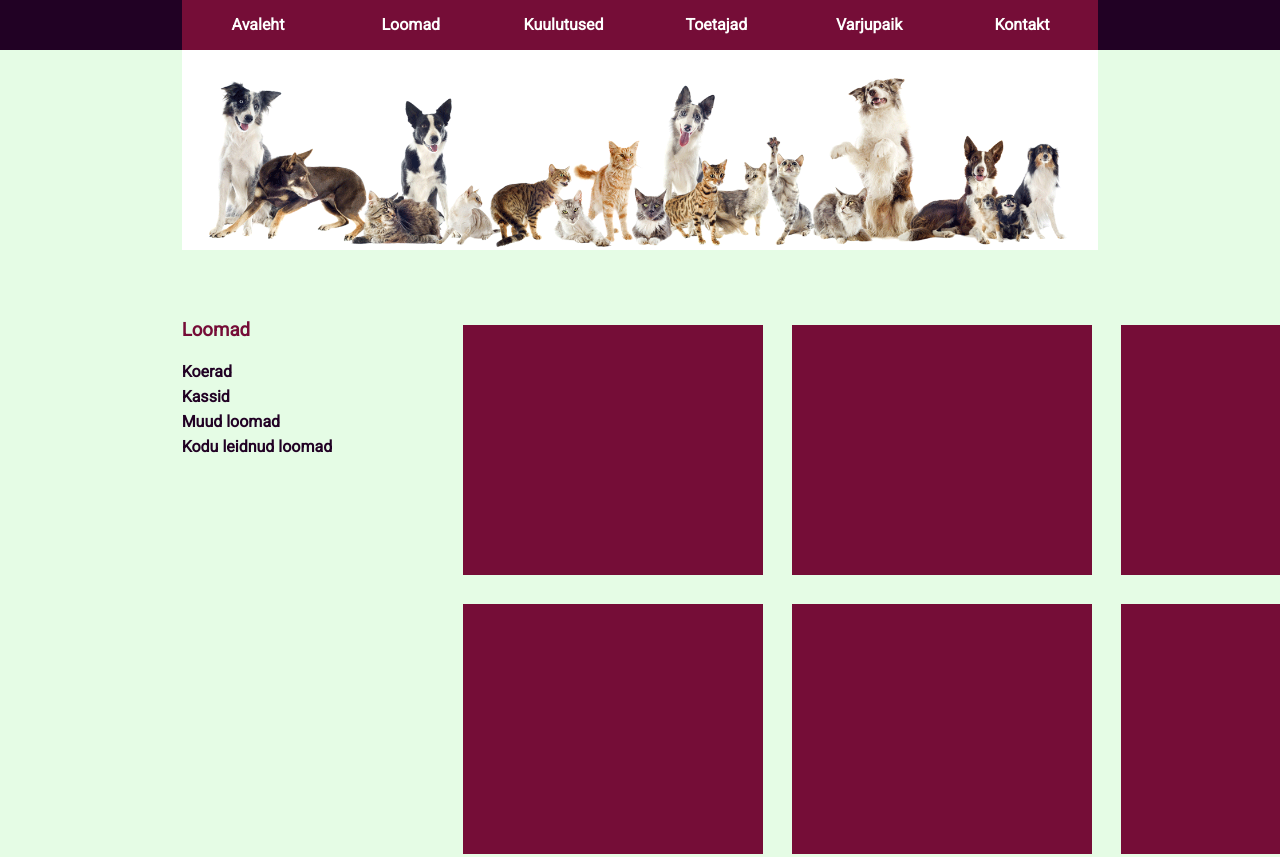
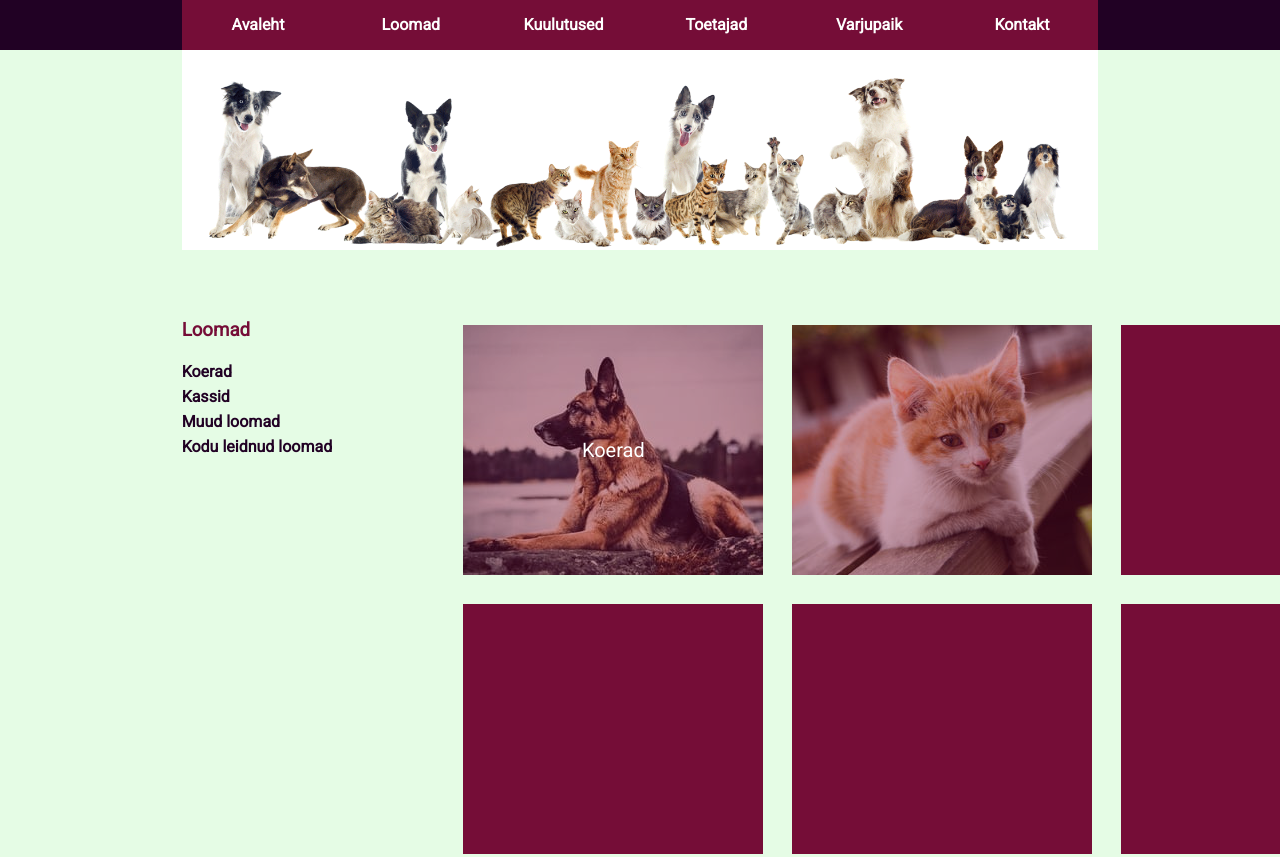
Before and after one commit to elilient/javascript, a plain HTML site: page loomad/loomad.html in a window 1280 px wide. Shown: the top 857 px of the page. Drawn offline with Linux system fonts and the light colour scheme.

Commit message:
Add files via upload

```diff
--- a/loomad/loomad.html
+++ b/loomad/loomad.html
@@ -34,12 +34,18 @@
                     </div>
                 </div>
                 <div class="animals">
+                    <div class="animalitem">
+                        <img class="loomapilt" src="koer.jpg">
+                        <div class="overlay">Koerad</div>
+                    </div>
+                    <div class="animalitem">
+                        <img class="loomapilt" src="kass.jpg">
+                    </div>
                     <div class="animalitem"></div>
                     <div class="animalitem"></div>
                     <div class="animalitem"></div>
                     <div class="animalitem"></div>
-                    <div class="animalitem"></div>
-                    <div class="animalitem"></div>
+
                 </div>
             </div>
             <div class="footer">
--- a/loomad/style.css
+++ b/loomad/style.css
@@ -105,6 +105,9 @@ html, body {
     margin-bottom: 75px;
 }
 .animalitem {
+    position: relative;
+    text-align: center;
+    color:white;
     margin-top:25px;
     margin-left: 25px;
     height:250px;
@@ -115,6 +118,28 @@ html, body {
     display: inline-block;
 }
 
+.loomapilt {
+    opacity:0.6;
+}
+
+.loomapilt:hover {
+    opacity:1.0;
+    transform: 0.5s ease;
+
+}
+
+.overlay {
+    position:absolute;
+    top:50%;
+    left:50%;
+    transform: translate(-50%, -50%);
+    font-size:20px;
+    display:inline-block;
+}
+
+.animalitem:hover {
+    color:transparent;
+}
 .adinfo {
     width:60%;
     float:left;
```
Also changed, not shown: loomad/banner4.jpg (added), loomad/dogscats.jpg (added), loomad/kass.jpg (added), loomad/koer.jpg (added), loomad/mainbanner.png (added).
